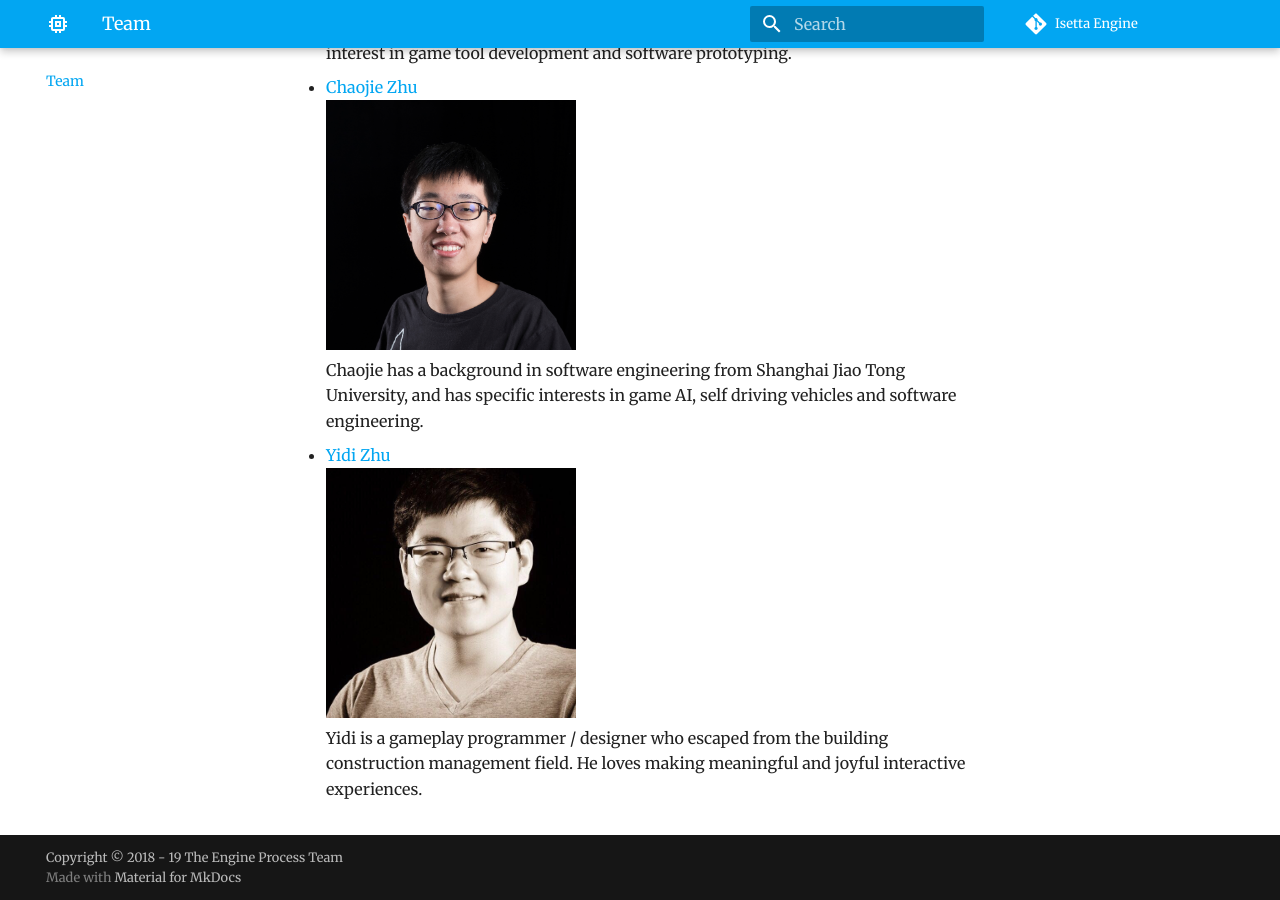
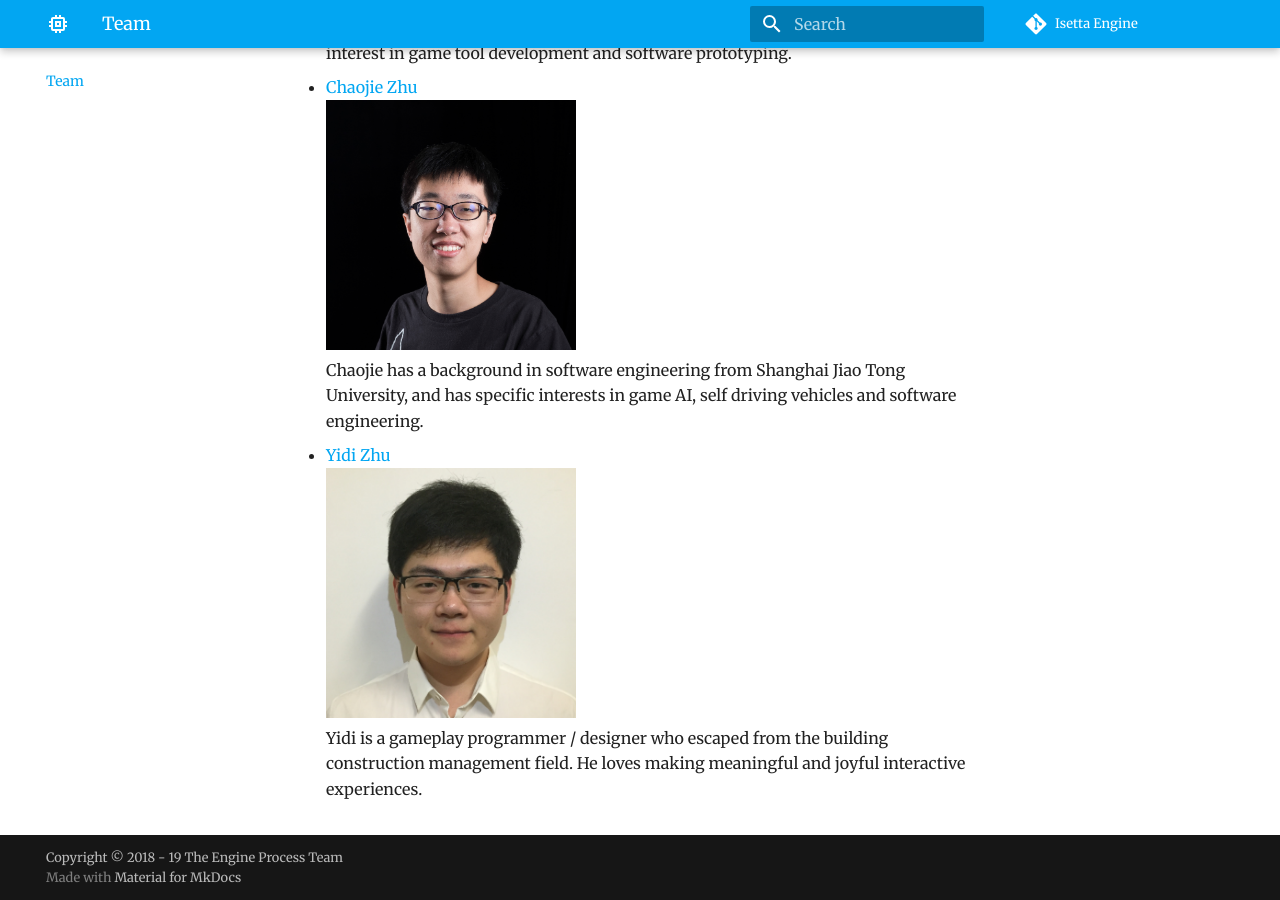
Before and after one commit to Isetta-Team/Isetta-Website-Raw, an MkDocs documentation site: the page built from docs/team.md, in a window 1280 px wide and 900 px high, scrolled down 724 px. Built offline with MkDocs 1.6.1 and Material for MkDocs 9.7.7, drawn with Linux system fonts in a browser that asks for light colours; comment, search, counter and statistics services are not loaded.

Commit message:
Update Yidi image

```diff
--- a/docs/team.md
+++ b/docs/team.md
@@ -22,5 +22,5 @@ The team behind Isetta Engine. They are graduate students studying at Carnegie M
     Chaojie has a background in software engineering from Shanghai Jiao Tong University, and has specific interests in game AI, self driving vehicles and software engineering.
 
 - [Yidi Zhu](http://yidizhu.com/)
-    ![team-headshot](images/team/yidi.jpg "Yidi Headshot")
+    ![team-headshot](images/team/yidi_color.jpg "Yidi Headshot")
     Yidi is a gameplay programmer / designer who escaped from the building construction management field. He loves making meaningful and joyful interactive experiences.
```
Also changed, not shown: docs/images/team/yidi_color.jpg (added).
